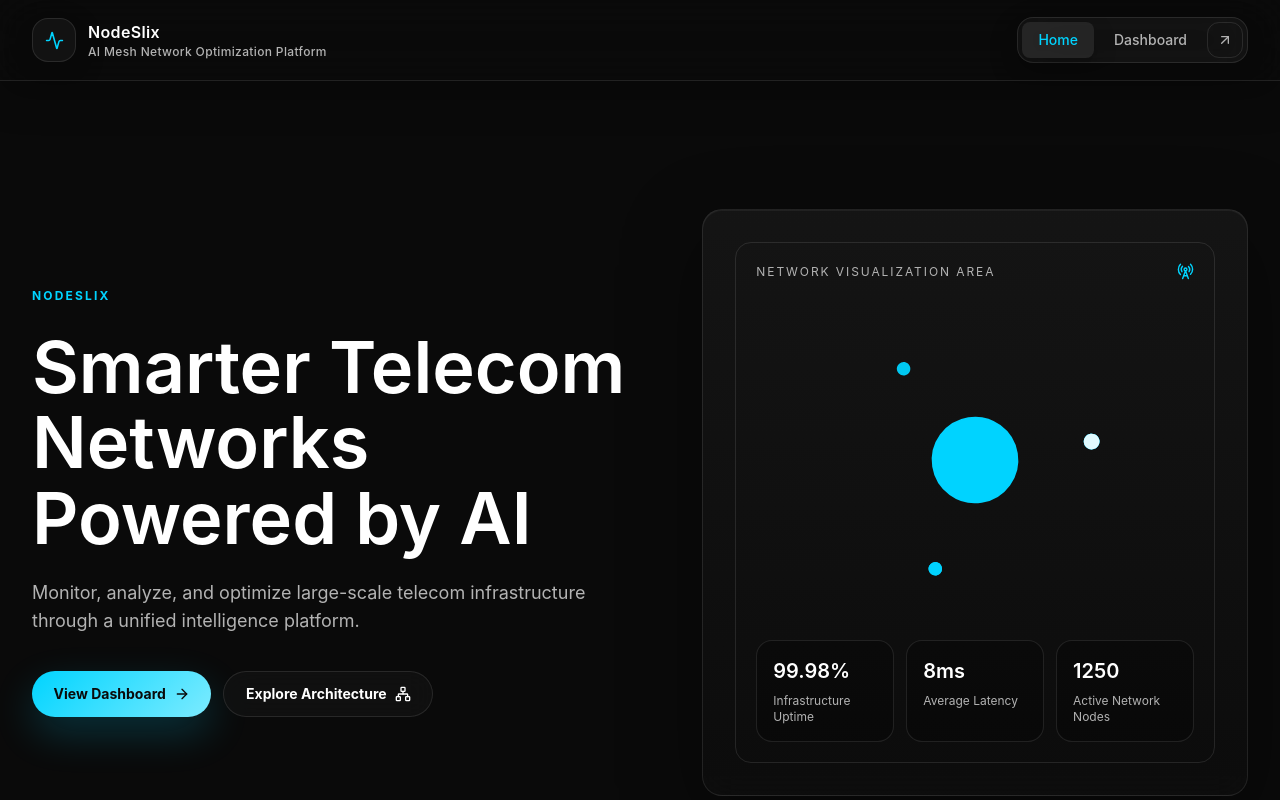
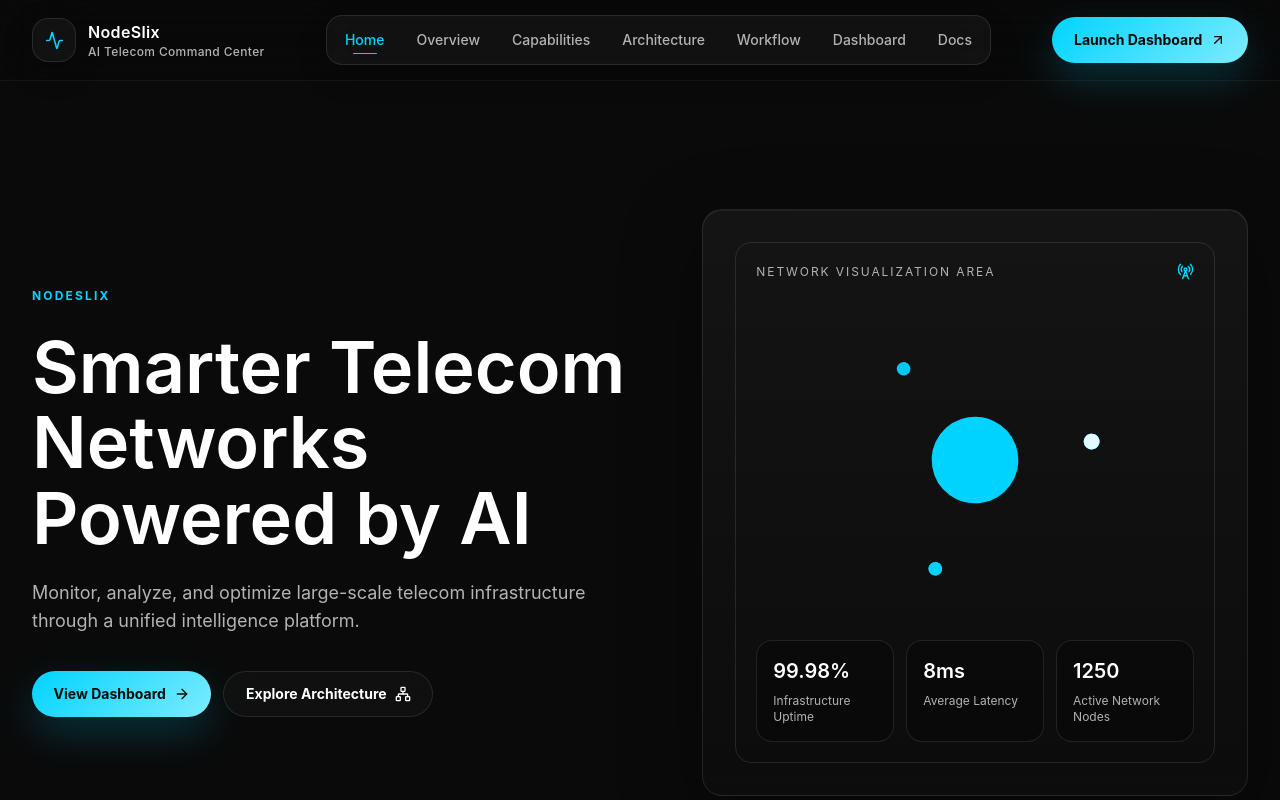
Before and after one commit to nodeslix-web/nodeslix, a React (Vite) app: page / in a window 1280 px wide. Shown: the top 800 px of the page. Built offline with nearby package versions, Linux system fonts and the light colour scheme.

Commit message:
Create better nav bar

```diff
--- a/src/components/layout/Navbar.jsx
+++ b/src/components/layout/Navbar.jsx
@@ -1,20 +1,105 @@
-import { NavLink } from 'react-router-dom';
-import { motion as Motion } from 'framer-motion';
-import { Activity, ArrowUpRight } from 'lucide-react';
+import { useEffect, useRef, useState } from 'react';
+import { useLocation, useNavigate } from 'react-router-dom';
+import { AnimatePresence, motion as Motion } from 'framer-motion';
+import { Activity, ArrowUpRight, Menu, X } from 'lucide-react';
 
-const navLinks = [
-  { label: 'Home', path: '/' },
-  { label: 'Dashboard', path: '/dashboard' },
+const navItems = [
+  { label: 'Home', id: 'hero' },
+  { label: 'Overview', id: 'overview' },
+  { label: 'Capabilities', id: 'capabilities' },
+  { label: 'Architecture', id: 'architecture' },
+  { label: 'Workflow', id: 'workflow' },
+  { label: 'Dashboard', id: 'dashboard' },
+  { label: 'Docs', id: 'docs' },
 ];
 
 const Navbar = () => {
+  const [activeSection, setActiveSection] = useState('hero');
+  const [isScrolled, setIsScrolled] = useState(false);
+  const [isDrawerOpen, setIsDrawerOpen] = useState(false);
+  const drawerRef = useRef(null);
+  const navigate = useNavigate();
+  const location = useLocation();
+
+  const scrollToSection = (sectionId) => {
+    const runScroll = () => {
+      const target = document.getElementById(sectionId);
+
+      if (target) {
+        target.scrollIntoView({ behavior: 'smooth', block: 'start' });
+      }
+    };
+
+    setIsDrawerOpen(false);
+    setActiveSection(sectionId);
+
+    if (location.pathname !== '/') {
+      navigate('/');
+      window.setTimeout(runScroll, 120);
+      return;
+    }
+
+    runScroll();
+  };
+
+  useEffect(() => {
+    const handleScroll = () => {
+      setIsScrolled(window.scrollY > 12);
+
+      const sectionOffsets = navItems
+        .map((item) => {
+          const section = document.getElementById(item.id);
+
+          if (!section) return null;
+
+          return {
+            id: item.id,
+            top: Math.abs(section.getBoundingClientRect().top - 110),
+          };
+        })
+        .filter(Boolean);
+
+      const nearest = sectionOffsets.sort((a, b) => a.top - b.top)[0];
+
+      if (nearest) {
+        setActiveSection(nearest.id);
+      }
+    };
+
+    handleScroll();
+    window.addEventListener('scroll', handleScroll, { passive: true });
+
+    return () => window.removeEventListener('scroll', handleScroll);
+  }, [location.pathname]);
+
+  useEffect(() => {
+    const handlePointerDown = (event) => {
+      if (drawerRef.current && !drawerRef.current.contains(event.target)) {
+        setIsDrawerOpen(false);
+      }
+    };
+
+    if (isDrawerOpen) {
+      document.addEventListener('mousedown', handlePointerDown);
+    }
+
+    return () => document.removeEventListener('mousedown', handlePointerDown);
+  }, [isDrawerOpen]);
+
   return (
-    <header className="sticky top-0 z-40 border-b border-white/10 bg-nodeslix-primary/80 shadow-[0_12px_40px_rgba(0,0,0,0.28)] backdrop-blur-xl">
-      <nav className="app-container flex h-20 items-center justify-between gap-4">
-        {/* Brand area for the application identity. */}
-        <NavLink
-          to="/"
-          className="group flex items-center gap-3 text-sm font-semibold tracking-wide text-nodeslix-text"
+    <header
+      className={[
+        'sticky top-0 z-50 border-b backdrop-blur-xl transition-colors duration-300',
+        isScrolled
+          ? 'border-white/10 bg-nodeslix-primary/90 shadow-[0_18px_60px_rgba(0,0,0,0.34)]'
+          : 'border-white/5 bg-nodeslix-primary/45',
+      ].join(' ')}
+    >
+      <nav className="app-container flex h-20 items-center justify-between gap-6">
+        <button
+          type="button"
+          onClick={() => scrollToSection('hero')}
+          className="group flex items-center gap-3 text-left text-sm font-semibold tracking-wide text-nodeslix-text"
         >
           <span className="flex size-11 items-center justify-center rounded-2xl border border-white/10 bg-white/[0.04] text-nodeslix-accent shadow-[0_10px_30px_rgba(0,0,0,0.22)] transition-colors group-hover:border-nodeslix-accent/50">
             <Activity size={19} aria-hidden="true" />
@@ -22,37 +107,135 @@ const Navbar = () => {
           <span className="flex flex-col leading-tight">
             <span className="text-base">NodeSlix</span>
             <span className="hidden text-xs font-medium text-nodeslix-muted sm:block">
-              AI Mesh Network Optimization Platform
+              AI Telecom Command Center
             </span>
           </span>
-        </NavLink>
+        </button>
 
-        {/* Primary route navigation. */}
-        <div className="flex items-center gap-1 rounded-2xl border border-white/10 bg-white/[0.04] p-1 shadow-[0_10px_30px_rgba(0,0,0,0.18)] backdrop-blur-xl">
-          {navLinks.map((link) => (
-            <NavLink
-              key={link.path}
-              to={link.path}
-              className={({ isActive }) =>
-                [
-                  'rounded-lg px-3 py-2 text-sm font-medium transition-colors sm:px-4',
+        <div className="hidden items-center gap-1 rounded-2xl border border-white/10 bg-white/[0.04] p-1 shadow-[0_10px_30px_rgba(0,0,0,0.18)] backdrop-blur-xl xl:flex">
+          {navItems.map((item) => {
+            const isActive = activeSection === item.id && location.pathname === '/';
+
+            return (
+              <button
+                key={item.id}
+                type="button"
+                onClick={() => scrollToSection(item.id)}
+                className={[
+                  'group relative rounded-xl px-3.5 py-2.5 text-sm font-medium transition-colors',
                   isActive
-                    ? 'bg-white/[0.08] text-nodeslix-accent shadow-[0_8px_22px_rgba(0,0,0,0.24)]'
+                    ? 'text-nodeslix-accent'
                     : 'text-nodeslix-muted hover:bg-white/[0.05] hover:text-nodeslix-text',
-                ].join(' ')
-              }
+                ].join(' ')}
+              >
+                {item.label}
+                <span
+                  className={[
+                    'absolute bottom-1.5 left-1/2 h-px -translate-x-1/2 rounded-full bg-nodeslix-accent transition-all duration-300',
+                    isActive ? 'w-6 opacity-100' : 'w-0 opacity-0 group-hover:w-4 group-hover:opacity-70',
+                  ].join(' ')}
+                />
+              </button>
+            );
+          })}
+        </div>
+
+        <button
+          type="button"
+          onClick={() => navigate('/dashboard')}
+          className="primary-button hidden gap-2 xl:inline-flex"
+        >
+          Launch Dashboard <ArrowUpRight size={16} />
+        </button>
+
+        <button
+          type="button"
+          onClick={() => setIsDrawerOpen(true)}
+          className="flex size-11 items-center justify-center rounded-2xl border border-white/10 bg-white/[0.04] text-nodeslix-text transition-colors hover:border-nodeslix-accent/40 hover:text-nodeslix-accent xl:hidden"
+          aria-label="Open navigation menu"
+        >
+          <Menu size={21} />
+        </button>
+      </nav>
+
+      <AnimatePresence>
+        {isDrawerOpen ? (
+          <Motion.div
+            initial={{ opacity: 0 }}
+            animate={{ opacity: 1 }}
+            exit={{ opacity: 0 }}
+            className="fixed inset-0 z-50 bg-black/55 backdrop-blur-sm xl:hidden"
+          >
+            <Motion.aside
+              ref={drawerRef}
+              initial={{ x: 320, opacity: 0 }}
+              animate={{ x: 0, opacity: 1 }}
+              exit={{ x: 320, opacity: 0 }}
+              transition={{ duration: 0.24, ease: 'easeOut' }}
+              className="ml-auto flex h-dvh w-[300px] max-w-[calc(100vw-24px)] flex-col border-l border-white/10 bg-nodeslix-primary/95 p-5 shadow-[0_0_60px_rgba(0,0,0,0.5)]"
             >
-              {link.label}
-            </NavLink>
-          ))}
-          <Motion.span
-            whileHover={{ y: -1 }}
-            className="hidden size-9 items-center justify-center rounded-xl border border-white/10 text-nodeslix-muted md:flex"
-          >
-            <ArrowUpRight size={16} />
-          </Motion.span>
-        </div>
-      </nav>
+              <div className="flex items-center justify-between">
+                <div className="flex items-center gap-3">
+                  <span className="flex size-10 items-center justify-center rounded-2xl border border-white/10 bg-white/[0.04] text-nodeslix-accent">
+                    <Activity size={18} />
+                  </span>
+                  <div>
+                    <p className="font-semibold text-white">NodeSlix</p>
+                    <p className="text-xs text-nodeslix-muted">Command Center</p>
+                  </div>
+                </div>
+                <button
+                  type="button"
+                  onClick={() => setIsDrawerOpen(false)}
+                  className="flex size-10 items-center justify-center rounded-xl border border-white/10 text-nodeslix-muted transition-colors hover:text-white"
+                  aria-label="Close navigation menu"
+                >
+                  <X size={19} />
+                </button>
+              </div>
+
+              <div className="mt-8 flex flex-col gap-1">
+                {navItems.map((item) => {
+                  const isActive = activeSection === item.id && location.pathname === '/';
+
+                  return (
+                    <button
+                      key={item.id}
+                      type="button"
+                      onClick={() => scrollToSection(item.id)}
+                      className={[
+                        'flex items-center justify-between rounded-2xl px-4 py-3 text-left text-sm font-medium transition-colors',
+                        isActive
+                          ? 'bg-white/[0.06] text-nodeslix-accent'
+                          : 'text-nodeslix-muted hover:bg-white/[0.04] hover:text-white',
+                      ].join(' ')}
+                    >
+                      {item.label}
+                      <span
+                        className={[
+                          'h-px rounded-full bg-nodeslix-accent transition-all duration-300',
+                          isActive ? 'w-5 opacity-100' : 'w-0 opacity-0',
+                        ].join(' ')}
+                      />
+                    </button>
+                  );
+                })}
+              </div>
+
+              <button
+                type="button"
+                onClick={() => {
+                  setIsDrawerOpen(false);
+                  navigate('/dashboard');
+                }}
+                className="primary-button mt-6 gap-2"
+              >
+                Launch Dashboard <ArrowUpRight size={16} />
+              </button>
+            </Motion.aside>
+          </Motion.div>
+        ) : null}
+      </AnimatePresence>
     </header>
   );
 };
--- a/src/components/sections/Architecture.jsx
+++ b/src/components/sections/Architecture.jsx
@@ -11,7 +11,7 @@ const architectureNodes = [
 
 const Architecture = () => {
   return (
-    <section id="architecture" className="border-t border-white/10 bg-nodeslix-secondary py-16 sm:py-20 lg:py-24">
+    <section id="architecture" className="scroll-mt-20 border-t border-white/10 bg-nodeslix-secondary py-16 sm:py-20 lg:py-24">
       <div className="app-container space-y-9">
         {/* Network architecture section with labeled nodes. */}
         <Motion.div
--- a/src/components/sections/DashboardPreview.jsx
+++ b/src/components/sections/DashboardPreview.jsx
@@ -11,7 +11,7 @@ const previewCards = [
 
 const DashboardPreview = () => {
   return (
-    <section className="section-shell bg-nodeslix-secondary">
+    <section id="dashboard" className="section-shell scroll-mt-20 bg-nodeslix-secondary">
       <div className="app-container space-y-12">
         {/* Dashboard preview section: large preview frame with dashboard route button. */}
         <Motion.div
--- a/src/components/sections/Documentation.jsx
+++ b/src/components/sections/Documentation.jsx
@@ -3,7 +3,7 @@ import { BookOpen, Code2 } from 'lucide-react';
 
 const Documentation = () => {
   return (
-    <section className="section-shell bg-nodeslix-primary">
+    <section id="docs" className="section-shell scroll-mt-20 bg-nodeslix-primary">
       <div className="app-container">
         {/* Documentation section for future docs area. */}
         <Motion.article
--- a/src/components/sections/Features.jsx
+++ b/src/components/sections/Features.jsx
@@ -26,7 +26,7 @@ const capabilities = [
 
 const Features = () => {
   return (
-    <section className="section-shell bg-nodeslix-primary">
+    <section id="capabilities" className="section-shell scroll-mt-20 bg-nodeslix-primary">
       <div className="app-container space-y-12">
         {/* AI capabilities section: four-card responsive grid. */}
         <Motion.div
--- a/src/components/sections/Hero.jsx
+++ b/src/components/sections/Hero.jsx
@@ -20,7 +20,7 @@ const highlights = [
 
 const Hero = () => {
   return (
-    <section className="relative overflow-hidden bg-nodeslix-primary py-20 sm:py-28 lg:py-32">
+    <section id="hero" className="relative scroll-mt-20 overflow-hidden bg-nodeslix-primary py-20 sm:py-28 lg:py-32">
       <div className="app-container">
         {/* Hero section with messaging and Lottie network visual. */}
         <div className="grid items-center gap-10 lg:grid-cols-[1fr_0.9fr] lg:gap-16">
--- a/src/components/sections/ProductOverview.jsx
+++ b/src/components/sections/ProductOverview.jsx
@@ -23,7 +23,7 @@ const overviewCards = [
 
 const ProductOverview = () => {
   return (
-    <section className="section-shell bg-nodeslix-secondary">
+    <section id="overview" className="section-shell scroll-mt-20 bg-nodeslix-secondary">
       <div className="app-container space-y-12">
         {/* Product overview section: three-card layout for approval. */}
         <Motion.div
--- a/src/components/sections/Workflow.jsx
+++ b/src/components/sections/Workflow.jsx
@@ -31,7 +31,7 @@ const workflowSteps = [
 
 const Workflow = () => {
   return (
-    <section className="section-shell bg-nodeslix-primary">
+    <section id="workflow" className="section-shell scroll-mt-20 bg-nodeslix-primary">
       <div className="app-container space-y-12">
         {/* AI workflow section: horizontal desktop flow with responsive stacking. */}
         <Motion.div
```
